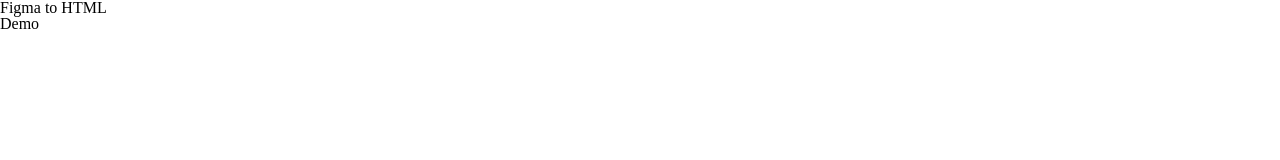
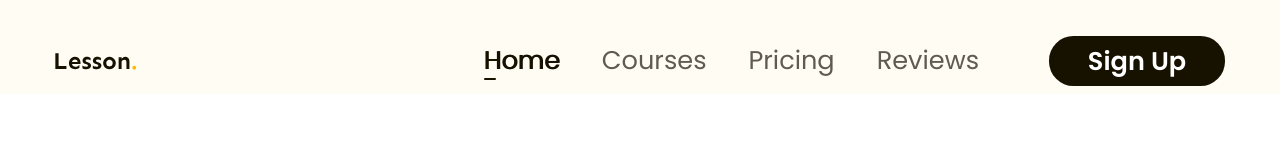
Before and after one commit to manhfangg01/FigmaWebProject, a plain HTML site: page index.htm in a window 1280 px wide. Shown: the top 160 px of the page. Drawn offline with Linux system fonts and the light colour scheme; files whose address does not match are found by name.

Commit message:
figma to html commit P3

```diff
--- a/assets/css/style.css
+++ b/assets/css/style.css
@@ -1,11 +1,87 @@
-*{
-    box-sizing: border-box;
+/* khôi phục lại cỡ chữ mặc định theo rem */
+body {
+font-size: 1.6rem;
+  font-family: "Poppins", sans-serif;
+  height: 10000px;
+}
+/* =================common================== */
+a {
+  text-decoration: none;
 }
 
-html{
-    font-size: 62.5%;       /* 1rem=10px*/
+.btn {
+  display: inline-block;
+  min-width: 118px;
+  padding: 0 16px;
+  line-height: 50px;
+  color: #fff;
+  text-align: center;
+  font-size: 1.6rem;
+  font-weight: 600;
+  border-radius: 24.5px;
+  background: #171100;
 }
 
-body{
-    font-size: 1.6rem;
+.main-content {
+  width: 1170px;
+  max-width: calc(100% - 48px);
+  margin-left: auto;
+  margin-right: auto;
 }
+
+/* =================header================== */
+.header {
+  background: #FFFCF4;
+}
+
+.header.fixed {
+  position: sticky;
+  top: -28px;
+}
+.header .body {
+  display: flex;
+  align-items: center;
+  padding: 36px 0 8px;
+}
+
+.nav {
+  margin-left: auto;
+}
+.nav ul {
+  display: flex;
+}
+
+.nav a {
+  position: relative;
+  color: #5f5b53;
+  font-size: 1.6rem;
+  padding: 8px 21px;
+}
+
+.nav li.active a,
+.nav a:hover {
+  color: #171100;
+  /* font-weight: 600; */
+  text-shadow: 1px 0 0 currentColor;
+}
+
+.nav li.active a::after {
+  position: absolute;
+  left: 21px;
+  bottom: 6px;
+  display: block;
+  content: "";
+  width: 12px;
+  height: 2px;
+  border-radius: 1px;
+  background: #171100;
+}
+
+.header .btn-sign-up {
+  min-width: 144px;
+}
+
+
+.header .action{
+  margin-left: 49px;
+}
--- a/index.htm
+++ b/index.htm
@@ -6,13 +6,44 @@
     <title>Figma to HTML tuhoc.cc</title>
     <!-- Reset CSS-->
     <link rel="stylesheet" href="./assets//css/reset.css">
-
-    <!-- styles -->
-     <link rel="stylesheet" href="./assets/css/style.css">
+<!-- embed font -->
+<link rel="preconnect" href="https://fonts.googleapis.com">
+<link rel="preconnect" href="https://fonts.gstatic.com" crossorigin>
+<link href="https://fonts.googleapis.com/css2?family=Poppins:ital,wght@0,100;0,200;0,300;0,400;0,500;0,600;0,700;0,800;0,900;1,100;1,200;1,300;1,400;1,500;1,600;1,700;1,800;1,900&family=Sen:wght@400..800&display=swap" rel="stylesheet">    <!-- styles -->
+     <!--Styles-->
+<link rel="stylesheet" href="./assets/css/style.css">
 
 </head>
 <body>
-    <h1>Figma to HTML</h1>
-    <h2>Demo</h2>
+    <header class="header fixed">
+        <div class="main-content">
+            <div class="body">
+                <!-- Logo -->
+                    <img src="./assets/Img/Logo.svg" alt="Logo">
+                 <!-- nav -->
+                <nav class="nav">
+                    <ul>
+                        <li class="active">         <!-- Nào có active sẽ có dấu gạch chân bên dưới học JS sẽ chỉnh được cho active luân chuyển giữa các item -->
+                            <a href="#">Home</a>
+                        </li>
+                        <li>
+                            <a href="#">Courses</a>
+                        </li>
+                        <li>
+                            <a href="#">Pricing</a>
+                        </li>
+                        <li>
+                            <a href="#">Reviews</a>
+                        </li>
+                    </ul>
+                </nav>
+                 <!--Button to action-->
+                 <div class="action">
+                    <a href="" class="btn btn-sign-up">Sign Up</a>
+                 </div>
+            </div>
+        </div>
+    </header>
+
 </body>
 </html>
```
Also changed, not shown: assets/Img/Logo.svg (added).
